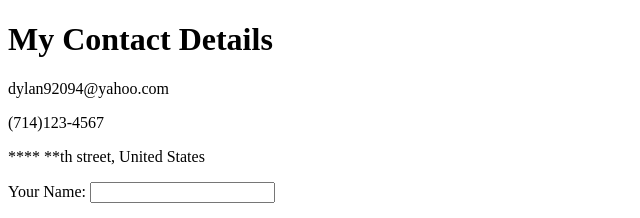
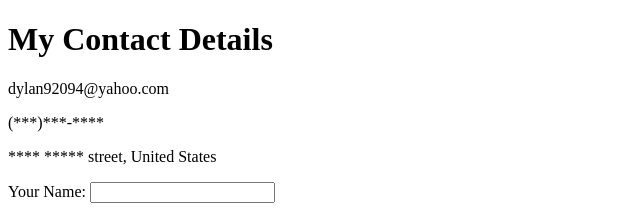
Before and after one commit to diIIy/cv, a plain HTML site: page contact.html in a window 1280 px wide. Shown: the top 218 px of the page, 0-640 px from the left. Drawn offline with Linux system fonts and the light colour scheme.

Commit message:
Update contact.html

```diff
--- a/contact.html
+++ b/contact.html
@@ -7,8 +7,8 @@
   <body>
   <h1>My Contact Details</h1>
     <p>dylan92094@yahoo.com</p>
-    <p>(714)123-4567</p>
-    <p>**** **th street, United States </p>
+    <p>(***)***-****</p>
+    <p>**** ***** street, United States </p>
 
     <form action="mailto:dylan92094@yahoo.com" method="post" enctype="text/plain">
       <label>Your Name:</label>
```
